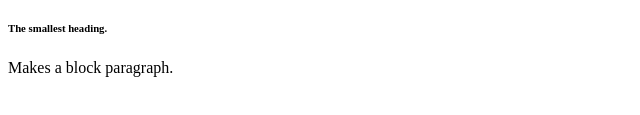
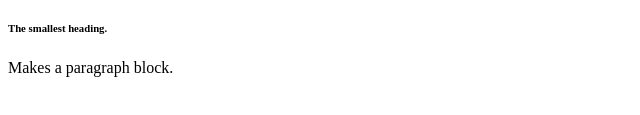
Before and after one commit to meyerse/meyerse.github.io, a plain HTML site: page index.html in a window 1280 px wide. Shown: the part 307-422 px from the top of the page, 0-640 px from the left. Drawn offline with Linux system fonts and the light colour scheme.

Commit message:
Update index.html

```diff
--- a/index.html
+++ b/index.html
@@ -20,6 +20,6 @@
     <h4>Heading smaller than h3, but larger than h5.</h4>
     <h5>Heading smaller than h4, but larger than h6.</h5>
     <h6>The smallest heading.</h6>
-    <p>Makes a block paragraph.</p>
+    <p>Makes a paragraph block.</p>
   </body>
 </html>
```
